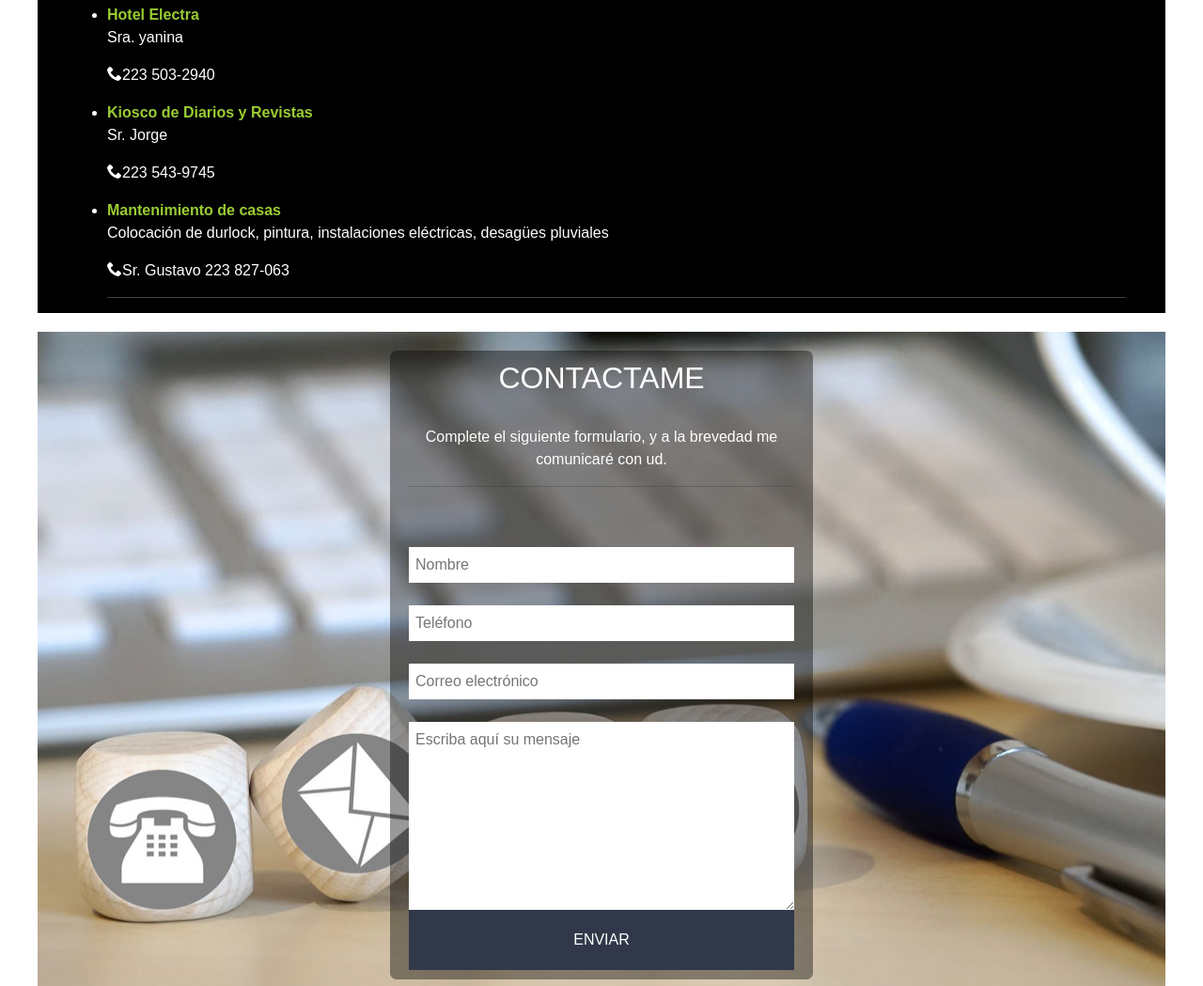
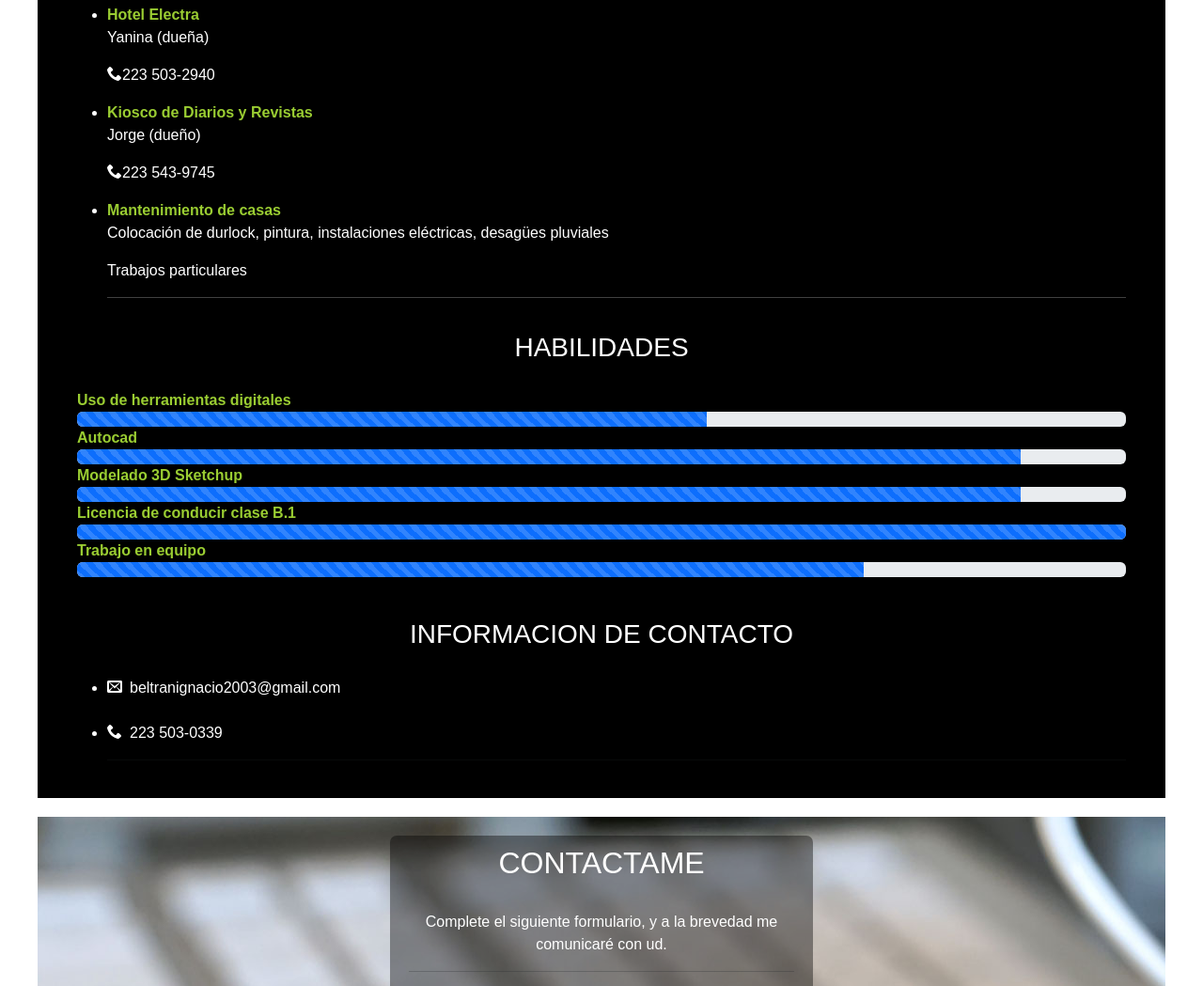
Before and after one commit to FrontBackDeveloper/Portfolio-Ignacio, a website: page index.html in a window 1280 px wide. Shown: the part 1920-2969 px from the top of the page at 94% size. Drawn offline with nearby package versions, Linux system fonts and the light colour scheme; files whose address does not match are found by name.

Commit message:
agregue habilidades y contacto

```diff
--- a/estilos.css
+++ b/estilos.css
@@ -286,7 +286,7 @@ textarea {
 .iconos{
 	display: none;
 }
-@media (max-width: 380px){
+@media (max-width: 480px){
 	.info img{
 		max-width: 150px;
 	}
@@ -338,6 +338,11 @@ textarea {
 .referencias ul,h3,hr{
 	color: #fff;
 }
+.contacto ul li{
+	color: #fff;
+
+}
+
 
 .icon-github:before {
   content: "\eab0";
--- a/index.html
+++ b/index.html
@@ -67,21 +67,21 @@
 		<div class="tarjeta">
 			<h2>FORMACION PROFESIONAL</h2><br>
 			<a href="https://tecnica2mardel.wordpress.com" target="_blank"><img src="imagenes/logo_escuela.webp" alt="imagen formacion profesional"></a>
-			<p>Técnico Maestro Mayor de Obras. Escuela de Educacion Técnia N° 2.-</p>
+			<p>Técnico Maestro Mayor de Obras. Escuela de Educacion Técnica N° 2.-</p>
 			<p>	<span class="icon-calendar"></span> Egresado mayo 2022</p>
 			<p>	<span class="icon-location"></span> Mar del Plata, Argentina.-</p>
 
 		</div>
 		<div class="tarjeta">
 		  	<h2>CAPACITACION mantenimiento de edificios</h2><br>
-		  	 <p> <span class="icon-calendar"></span> Realizado en 2021, en la Escuela Municipal de formación profesional.-</p>
+		  	 <p> <span class="icon-calendar"></span> Realizado en 2021, en la Escuela Municipal de Formación Profesional.-</p>
 			 <p> <span class="icon-location"></span> Mar del Plata, Argentina.-</p>
 			<br>
 		</div>
 		<div class="tarjeta">
 			<h2>CARRERA DE MEDICINA</h2><br>
 			<p> <span class="icon-calendar"></span> Actualmente cursando primer año.-</p><br>
-			<p> <span class="icon-location"></span> Universidad Nacional de Mar del Plata, escuela Superior de Medicina.-</p>
+			<p> <span class="icon-location"></span> Universidad Nacional de Mar del Plata, Escuela Superior de Medicina.-</p>
 		</div>
 
 
@@ -97,7 +97,7 @@
 				</li>
 				<li>
 					<b>Ayudante en Kiosco de Diarios y Revistas</b>
-					<p>Venta alpúblico</p>
+					<p>Venta al público</p>
 					<p><span class="icon-calendar"></span> Octubre 2021 - Febrero 2022</p>
 
 				</li>
@@ -119,21 +119,65 @@
 			<ul>
 				<li>
 					<b>Hotel Electra</b>
-					<p>Sra. yanina</p>
+					<p>Yanina (dueña)</p>
 					<p><span class="icon-phone"></span>223 503-2940</p>
 				</li>
 				<li>
 					<b>Kiosco de Diarios y Revistas</b>
-					<p>Sr. Jorge</p>
+					<p>Jorge (dueño)</p>
 					<p><span class="icon-phone"></span>223 543-9745</p>
 				</li>
 				<li>
 					<b>Mantenimiento de casas</b>
 					<p>Colocación de durlock, pintura, instalaciones eléctricas, desagües pluviales</p>
-					<p><span class="icon-phone"></span>Sr. Gustavo 223 827-063</p>
+					<p>Trabajos particulares</p>
 				</li>
 				<hr>
 			</ul>
+		</div>
+	</section>
+	<section id="contenedor-tarjeta">
+		<h3>HABILIDADES</h3>
+		<div class="container habilidades">
+			<b>Uso de herramientas digitales</b>
+			<div class="progress">
+				<div class="progress-bar progress-bar-striped progress-bar-animated" role="progressbar" aria-label="Animated striped example" aria-valuenow="75" aria-valuemin="0" aria-valuemax="100" style="width: 60%"></div>
+			  </div>
+			 <b>Autocad</b>
+			<div class="progress">
+
+				<div class="progress-bar progress-bar-striped progress-bar-animated" role="progressbar" aria-label="Animated striped example" aria-valuenow="75" aria-valuemin="0" aria-valuemax="100" style="width: 90%"></div>
+			</div>
+			<b>Modelado 3D Sketchup</b>
+			<div class="progress">
+
+				<div class="progress-bar progress-bar-striped progress-bar-animated" role="progressbar" aria-label="Animated striped example" aria-valuenow="75" aria-valuemin="0" aria-valuemax="100" style="width: 90%"></div>
+			</div>
+			<b>Licencia de conducir clase B.1</b>
+			<div class="progress">
+
+				<div class="progress-bar progress-bar-striped progress-bar-animated" role="progressbar" aria-label="Animated striped example" aria-valuenow="75" aria-valuemin="0" aria-valuemax="100" style="width: 100%"></div>
+			</div>
+			<b>Trabajo en equipo</b>
+			<div class="progress">
+
+				<div class="progress-bar progress-bar-striped progress-bar-animated" role="progressbar" aria-label="Animated striped example" aria-valuenow="75" aria-valuemin="0" aria-valuemax="100" style="width: 75%"></div>
+			</div>
+			<br>
+		</div>
+
+	</section>
+
+	<section id="contenedor-tarjeta">
+		<h3>INFORMACION DE CONTACTO</h3>
+		<div class="container contacto">
+			<ul>
+				<li><span class="icon-envelop"> </span> beltranignacio2003@gmail.com</li>
+				<br>
+				<li><span class="icon-phone"> </span> 223 503-0339</li>
+				<hr>
+			</ul>
+			<br>
 		</div>
 
 	</section>
```
